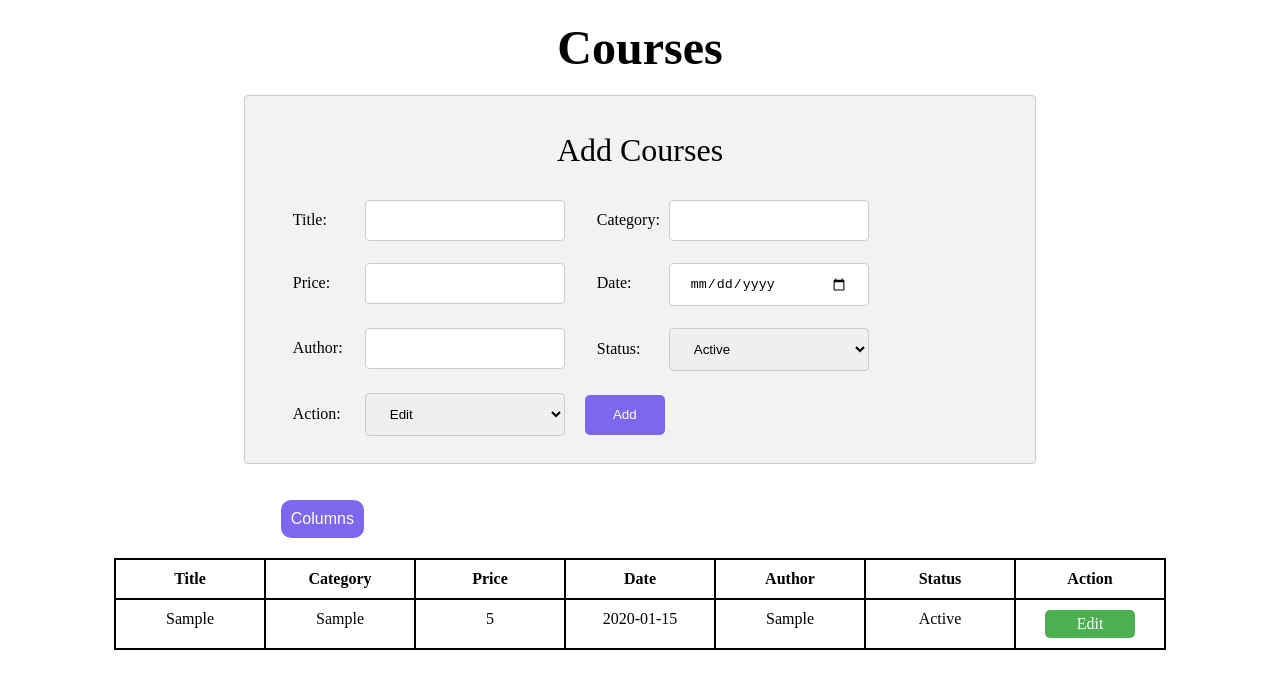
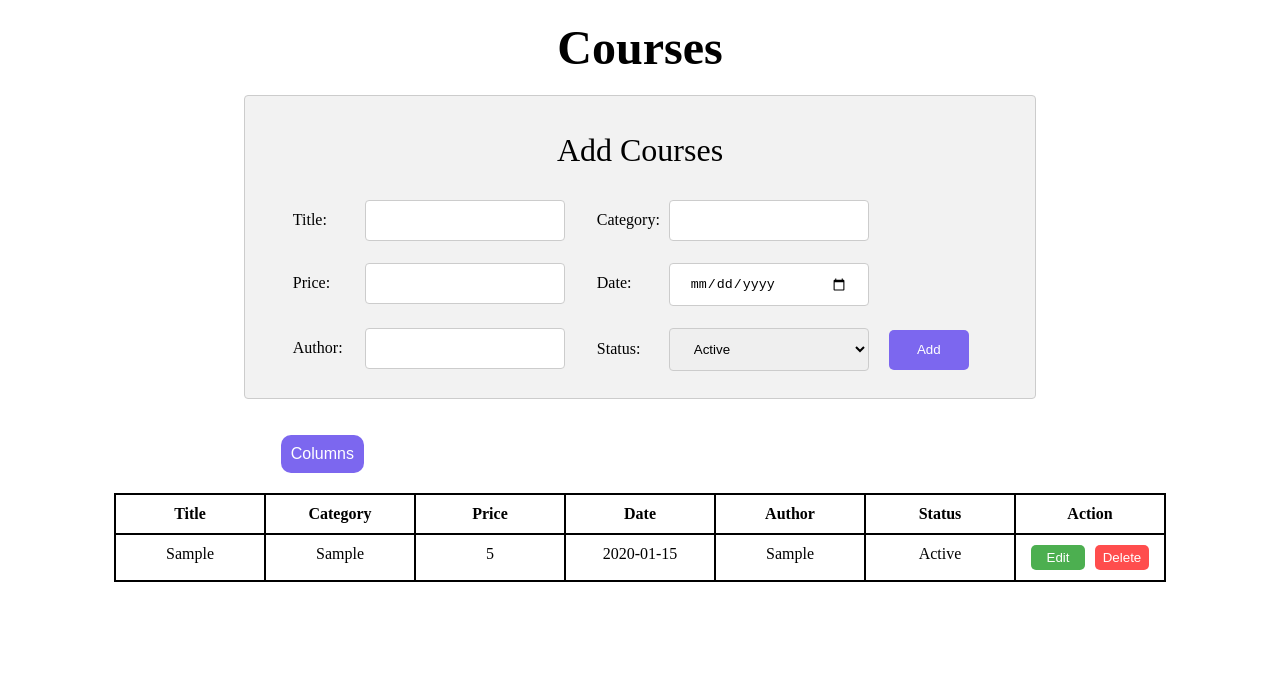
Before and after one commit to its-asif/course-table, a React (Vite) app: page / in a window 1280 px wide. Both pictures are taken after typing "Sample", "Sample", "5", "2020-01-15", "Sample" into the empty fields and a click on the button "Add". Shown: the top 688 px of the page. Built offline with nearby package versions, Linux system fonts and the light colour scheme.

Commit message:
fixed table Action column

```diff
--- a/src/addData/AddData.jsx
+++ b/src/addData/AddData.jsx
@@ -16,7 +16,6 @@ const AddData = ({tableData, setTableData, tableHeading}) => {
             Date : e.target.date.value,
             Author: e.target.author.value,
             Status: e.target.status.value,
-            Action: e.target.action.value
         }
 
         setTableData([...tableData, newCourse]);
@@ -61,13 +60,6 @@ const AddData = ({tableData, setTableData, tableHeading}) => {
                         <option value="Inactive">Inactive</option>
                     </select>
                 </div>
-                <div>
-                    <label>Action:</label>
-                    <select name="action" required>
-                        <option value="Edit">Edit</option>
-                        <option value="Delete">Delete</option>
-                    </select>
-                </div>
 
                 <div className='btn-container'>
                     <button type="submit" className='submitBtn'>Add</button>
--- a/src/myTable/MyTable.jsx
+++ b/src/myTable/MyTable.jsx
@@ -19,7 +19,6 @@ const Table = ({ tableHeading, tableData, visibleColumns, setTableData }) => {
             Date: e.target.date.value,
             Author: e.target.author.value,
             Status: e.target.status.value,
-            Action: 'Edit'
         }
 
         // update the table data
@@ -35,7 +34,11 @@ const Table = ({ tableHeading, tableData, visibleColumns, setTableData }) => {
         const handleClick = (e) => {
             if (e.target.classList.contains('delete-btn')) {
                 // Handle delete button click
-                e.target.parentElement.parentElement.remove();
+
+                const rowIndex = e.target.id;
+                tableData.splice(rowIndex, 1);
+                setTableData([...tableData]);
+
 
             } else if (e.target.classList.contains('edit-btn')) {
                 // Handle edit button click
@@ -44,7 +47,8 @@ const Table = ({ tableHeading, tableData, visibleColumns, setTableData }) => {
                 setEditIndex(rowIndex); // set the index of the row to be edited
 
                 // get the row data
-                const row = e.target.parentElement.parentElement;
+                const row = e.target.parentElement.parentElement.parentElement;
+                console.log('row:', row);
                 const cols = row.querySelectorAll('.rowData');
                 const form = document.querySelector('.edit-table form');
                 form.title.value = cols[0].textContent; // set the form values
@@ -110,13 +114,19 @@ const Table = ({ tableHeading, tableData, visibleColumns, setTableData }) => {
                         {tableHeading.map((col, colIndex) => (
                             visibleColumns[col] && // if visible then show
                             <div key={colIndex} className={`table-col `}>
-                                <div
-                                    className={`${col == "Action" ? 'actionBtn' : 'rowData'}
-                                                ${row[col] == 'Delete' ? 'delete-btn' : row[col] == 'Edit' ? 'edit-btn' : ''}`}
-                                    id={rowIndex}
-                                >
-                                    {row[col]}
-                                </div>
+                                    {col === "Action" ? (
+                                            <div className='button-container'>
+                                                <button className="actionBtn edit-btn" id={rowIndex}>Edit</button>
+                                                <button className="actionBtn delete-btn" id={rowIndex}>Delete</button>
+                                            </div>
+                                        ) : (
+                                            <div className="rowData" id={rowIndex}>
+                                                {
+                                                    row[col]
+                                                }
+                                            </div>
+                                        )
+                                    }
                             </div>
                         ))}
                     </div>
--- a/src/myTable/Table.css
+++ b/src/myTable/Table.css
@@ -22,16 +22,6 @@
     border: 1px solid black;
 }
 
-.actionBtn {
-    width: 80px;
-    margin: 0 auto;
-    color: white;
-    padding: 5px;
-    border-radius: 5px;
-    cursor: pointer;
-    border: none;
-
-}
 
 .rowData {
     width: fit-content;
@@ -43,6 +33,27 @@
 .edit-table{
     display: none;
     margin: 20px auto;
+}
+
+
+
+/* Buttons */
+
+.button-container{
+    display: flex;
+    align-items: center;
+    justify-content: center;
+}
+
+.actionBtn {
+    width: 80px;
+    margin: 0 5px;
+    color: white;
+    padding: 5px;
+    border-radius: 5px;
+    cursor: pointer;
+    border: none;
+
 }
 
 .delete-btn{
```
